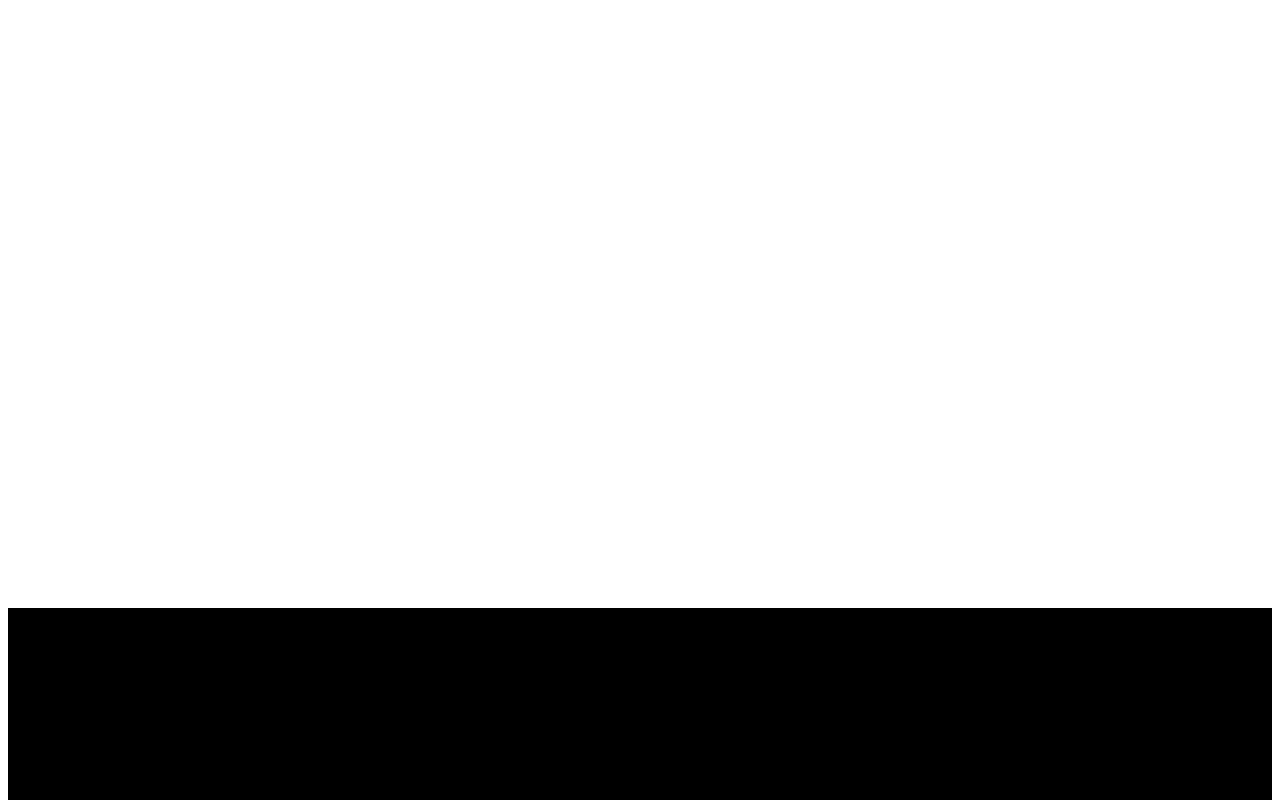
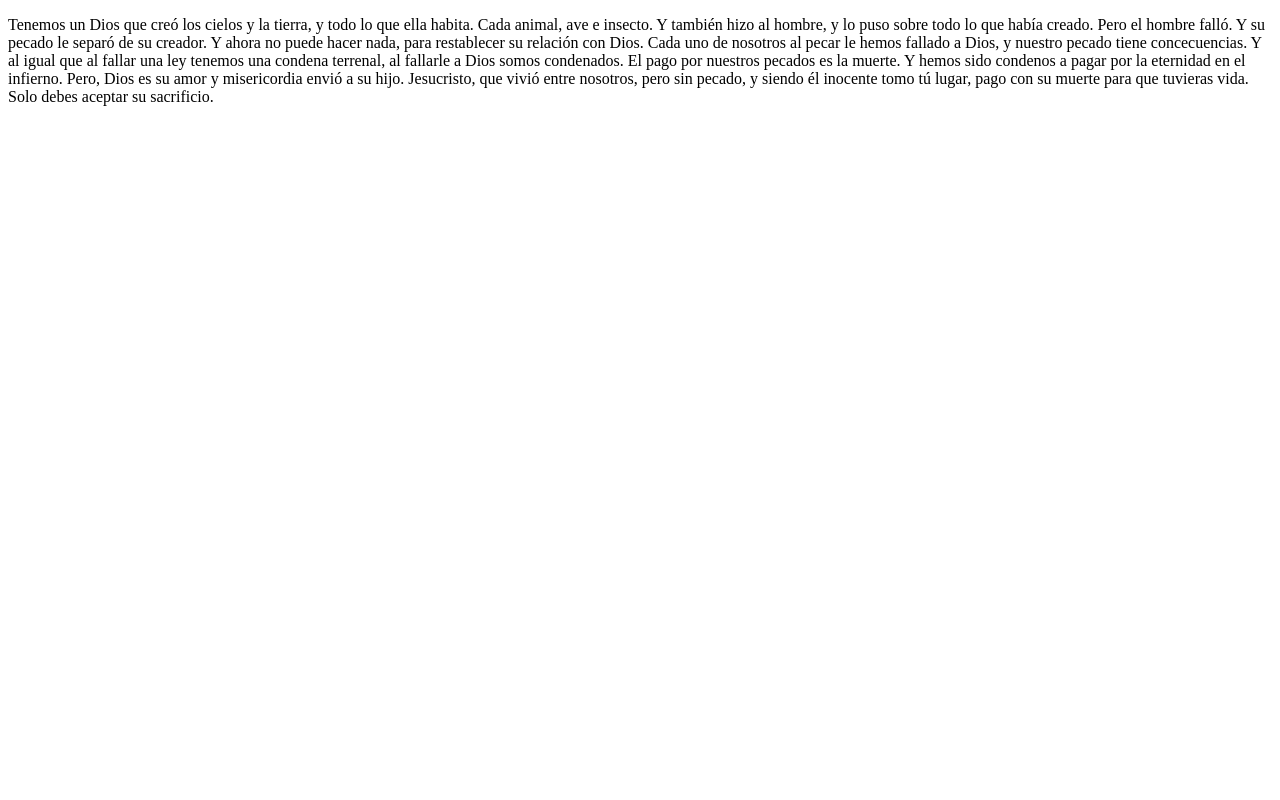
Before and after one commit to jm-mogo/tratadoWeb, a plain HTML site: page index.html in a window 1280 px wide. Shown: the top 800 px of the page. Drawn offline with Linux system fonts and the light colour scheme.

Commit message:
first commit

```diff
--- a/index.html
+++ b/index.html
@@ -1,16 +1,25 @@
 <!DOCTYPE html>
 <html lang="en">
+
 <head>
     <meta charset="UTF-8">
     <meta name="viewport" content="width=device-width, initial-scale=1.0">
     <title>Tratado web</title>
 <script defer src="main.js"></script></head>
+
 <body>
-    <div id="content">
-        <div class="div1"></div>
-        <div class="div2"></div>
-        <div class="div3"></div>
-        <div class="div4"></div>
+    <div>
+        <p>Tenemos un Dios que creó los cielos y la tierra, y todo lo que ella habita. Cada animal, ave e insecto. Y
+            también hizo al hombre, y lo puso sobre todo lo que había creado.
+            Pero el hombre falló. Y su pecado le separó de su creador. Y ahora no puede hacer nada, para restablecer su
+            relación con Dios.
+            Cada uno de nosotros al pecar le hemos fallado a Dios, y nuestro pecado tiene concecuencias. Y al igual que
+            al fallar una ley tenemos una condena terrenal, al fallarle a Dios somos condenados.
+            El pago por nuestros pecados es la muerte. Y hemos sido condenos a pagar por la eternidad en el infierno.
+            Pero, Dios es su amor y misericordia envió a su hijo. Jesucristo, que vivió entre nosotros, pero sin pecado,
+            y siendo él inocente tomo tú lugar, pago con su muerte para que tuvieras vida.
+            Solo debes aceptar su sacrificio. </p>
     </div>
 </body>
+
 </html>
```
Also changed, not shown: main.js (+1 -1 lines).
